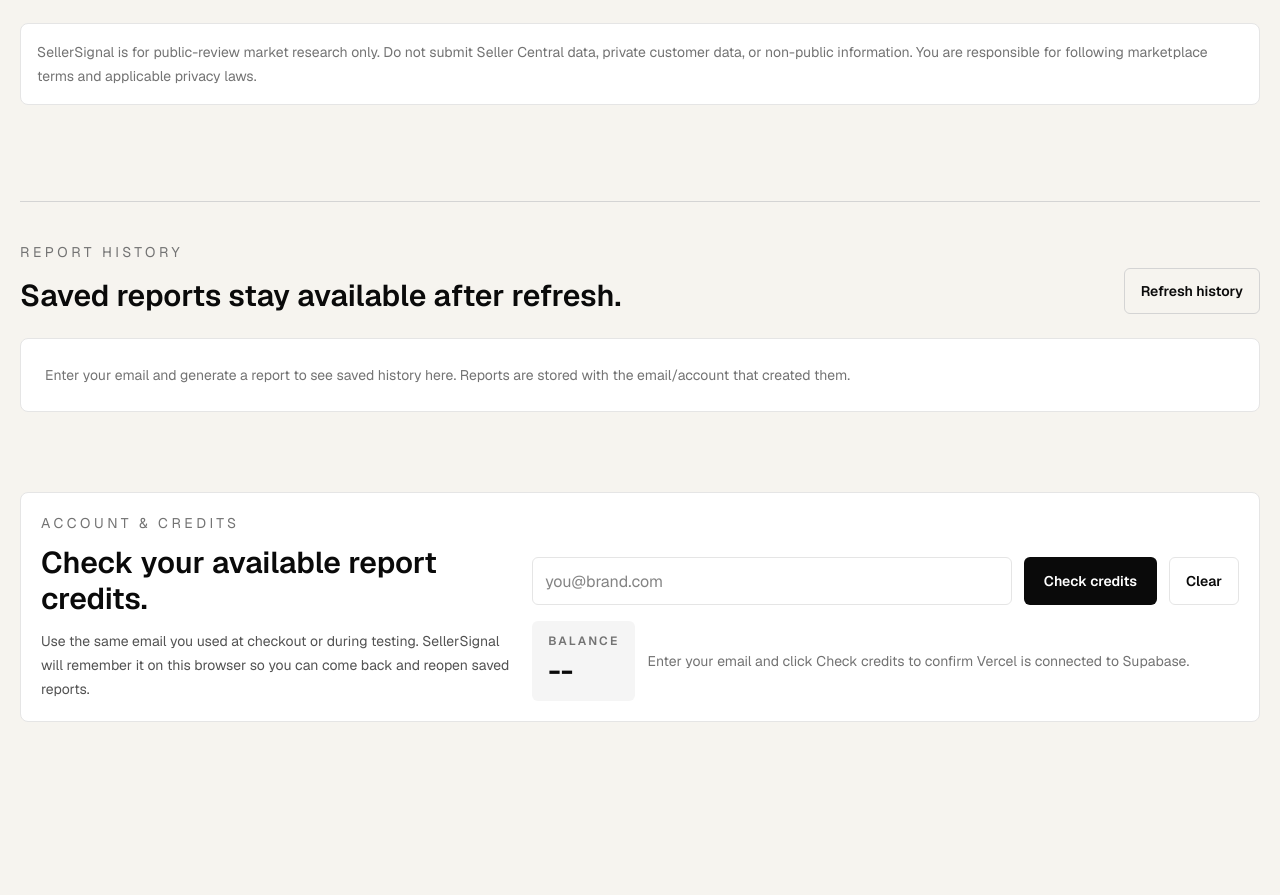
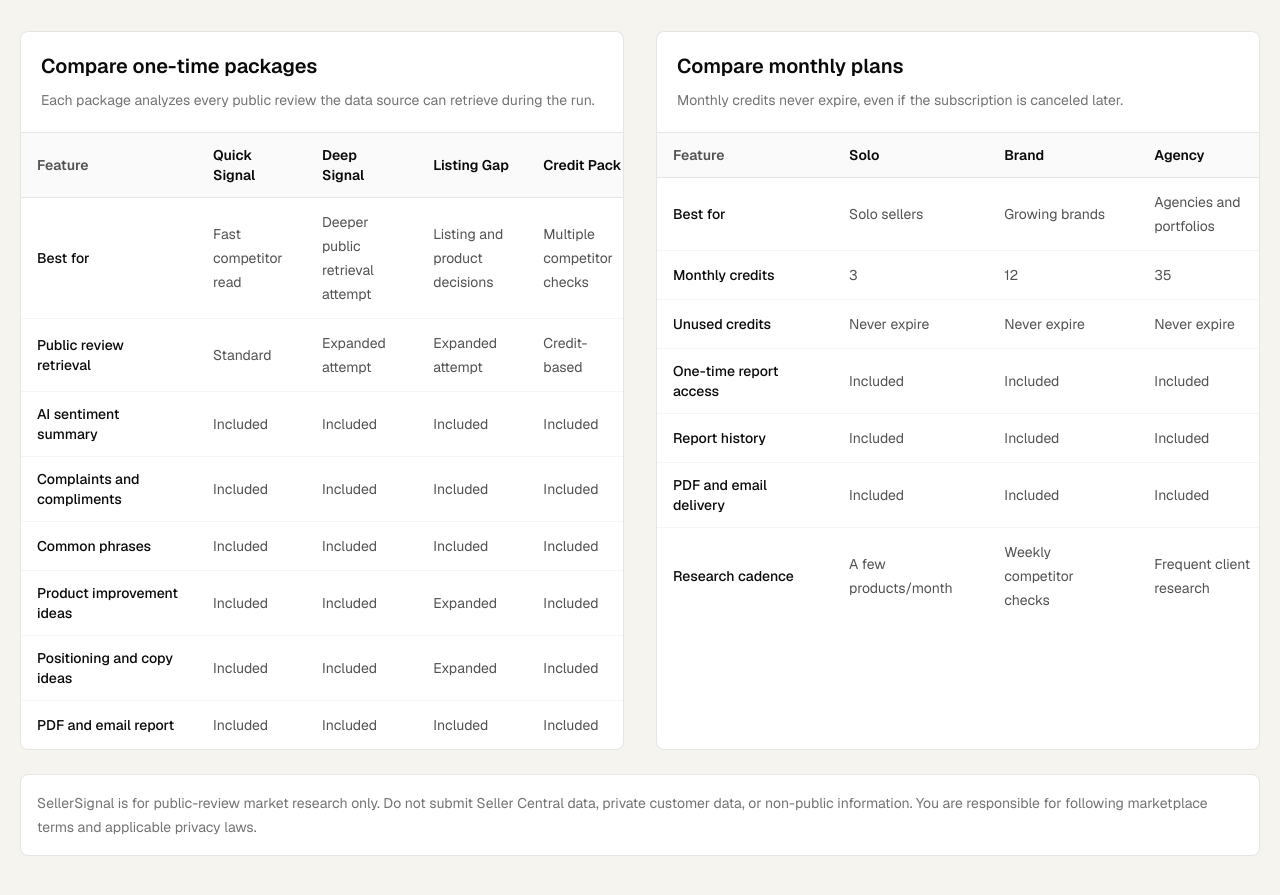
Before and after one commit to mrbadhacs/sellersignal-online, a Next.js app: page / in a window 1280 px wide. Shown: the part 2280-3175 px from the top of the page. Before the commit the page ends 3034 px from the top, so only its background shows below. Built offline with nearby package versions, Linux system fonts and the light colour scheme.

Commit message:
Add package comparison tables

```diff
--- a/src/components/report-builder.tsx
+++ b/src/components/report-builder.tsx
@@ -16,6 +16,110 @@ const oneTimeReports = [
   { key: "growth", label: "Deep Signal Attempt", price: "$49", credits: "2 credits", detail: "Adds deeper scraper passes when the data source allows it." },
   { key: "pro", label: "Listing Gap Report", price: "$79", credits: "3 credits", detail: "Turns public reviews into listing, copy, and product gap ideas." },
   { key: "brand", label: "Competitor Credit Pack", price: "$99", credits: "5 credits", detail: "Use credits across multiple competitor products as you research." },
+];
+
+const oneTimeCompare = [
+  {
+    feature: "Best for",
+    starter: "Fast competitor read",
+    growth: "Deeper public retrieval attempt",
+    pro: "Listing and product decisions",
+    brand: "Multiple competitor checks",
+  },
+  {
+    feature: "Public review retrieval",
+    starter: "Standard",
+    growth: "Expanded attempt",
+    pro: "Expanded attempt",
+    brand: "Credit-based",
+  },
+  {
+    feature: "AI sentiment summary",
+    starter: "Included",
+    growth: "Included",
+    pro: "Included",
+    brand: "Included",
+  },
+  {
+    feature: "Complaints and compliments",
+    starter: "Included",
+    growth: "Included",
+    pro: "Included",
+    brand: "Included",
+  },
+  {
+    feature: "Common phrases",
+    starter: "Included",
+    growth: "Included",
+    pro: "Included",
+    brand: "Included",
+  },
+  {
+    feature: "Product improvement ideas",
+    starter: "Included",
+    growth: "Included",
+    pro: "Expanded",
+    brand: "Included",
+  },
+  {
+    feature: "Positioning and copy ideas",
+    starter: "Included",
+    growth: "Included",
+    pro: "Expanded",
+    brand: "Included",
+  },
+  {
+    feature: "PDF and email report",
+    starter: "Included",
+    growth: "Included",
+    pro: "Included",
+    brand: "Included",
+  },
+];
+
+const subscriptionCompare = [
+  {
+    feature: "Best for",
+    starter: "Solo sellers",
+    growth: "Growing brands",
+    pro: "Agencies and portfolios",
+  },
+  {
+    feature: "Monthly credits",
+    starter: "3",
+    growth: "12",
+    pro: "35",
+  },
+  {
+    feature: "Unused credits",
+    starter: "Never expire",
+    growth: "Never expire",
+    pro: "Never expire",
+  },
+  {
+    feature: "One-time report access",
+    starter: "Included",
+    growth: "Included",
+    pro: "Included",
+  },
+  {
+    feature: "Report history",
+    starter: "Included",
+    growth: "Included",
+    pro: "Included",
+  },
+  {
+    feature: "PDF and email delivery",
+    starter: "Included",
+    growth: "Included",
+    pro: "Included",
+  },
+  {
+    feature: "Research cadence",
+    starter: "A few products/month",
+    growth: "Weekly competitor checks",
+    pro: "Frequent client research",
+  },
 ];
 
 const reportExpectations = [
@@ -443,6 +547,30 @@ export function ReportBuilder() {
           </div>
         </div>
 
+        <div className="mt-8 grid gap-8 xl:grid-cols-2">
+          <ComparisonTable
+            title="Compare one-time packages"
+            description="Each package analyzes every public review the data source can retrieve during the run."
+            columns={[
+              { key: "starter", label: "Quick Signal" },
+              { key: "growth", label: "Deep Signal" },
+              { key: "pro", label: "Listing Gap" },
+              { key: "brand", label: "Credit Pack" },
+            ]}
+            rows={oneTimeCompare}
+          />
+          <ComparisonTable
+            title="Compare monthly plans"
+            description="Monthly credits never expire, even if the subscription is canceled later."
+            columns={[
+              { key: "starter", label: "Solo" },
+              { key: "growth", label: "Brand" },
+              { key: "pro", label: "Agency" },
+            ]}
+            rows={subscriptionCompare}
+          />
+        </div>
+
         <p className="mt-6 rounded-lg border border-neutral-200 bg-white p-4 text-sm leading-6 text-neutral-500">{complianceCopy}</p>
       </section>
 
@@ -590,3 +718,50 @@ function InsightList({ title, items }: { title: string; items: string[] }) {
     </div>
   );
 }
+
+function ComparisonTable({
+  title,
+  description,
+  columns,
+  rows,
+}: {
+  title: string;
+  description: string;
+  columns: { key: string; label: string }[];
+  rows: Record<string, string>[];
+}) {
+  return (
+    <div className="overflow-hidden rounded-lg border border-neutral-200 bg-white">
+      <div className="border-b border-neutral-200 p-5">
+        <h3 className="text-xl font-semibold">{title}</h3>
+        <p className="mt-2 text-sm leading-6 text-neutral-500">{description}</p>
+      </div>
+      <div className="overflow-x-auto">
+        <table className="w-full min-w-[620px] border-collapse text-left text-sm">
+          <thead>
+            <tr className="border-b border-neutral-200 bg-neutral-50">
+              <th className="w-44 px-4 py-3 font-semibold text-neutral-600">Feature</th>
+              {columns.map((column) => (
+                <th key={column.key} className="px-4 py-3 font-semibold text-neutral-950">
+                  {column.label}
+                </th>
+              ))}
+            </tr>
+          </thead>
+          <tbody>
+            {rows.map((row) => (
+              <tr key={row.feature} className="border-b border-neutral-100 last:border-0">
+                <td className="px-4 py-3 font-medium text-neutral-950">{row.feature}</td>
+                {columns.map((column) => (
+                  <td key={column.key} className="px-4 py-3 leading-6 text-neutral-600">
+                    {row[column.key]}
+                  </td>
+                ))}
+              </tr>
+            ))}
+          </tbody>
+        </table>
+      </div>
+    </div>
+  );
+}
```
